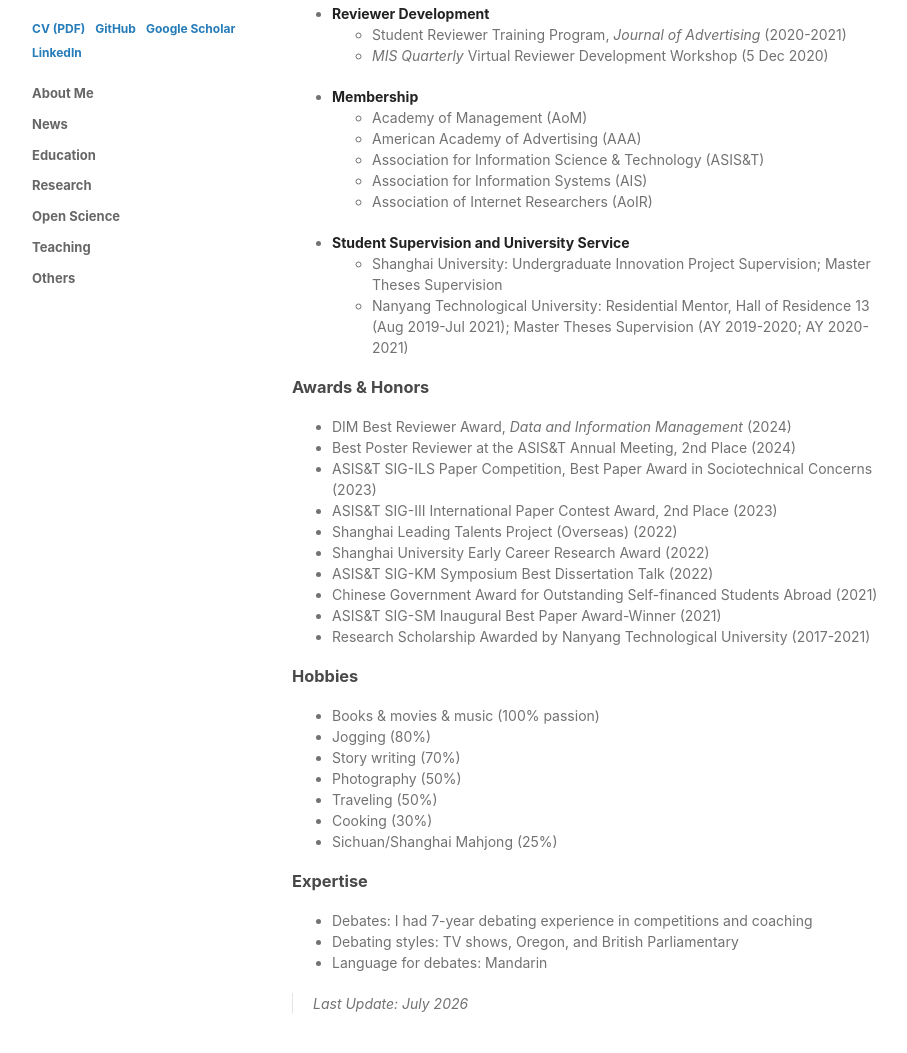
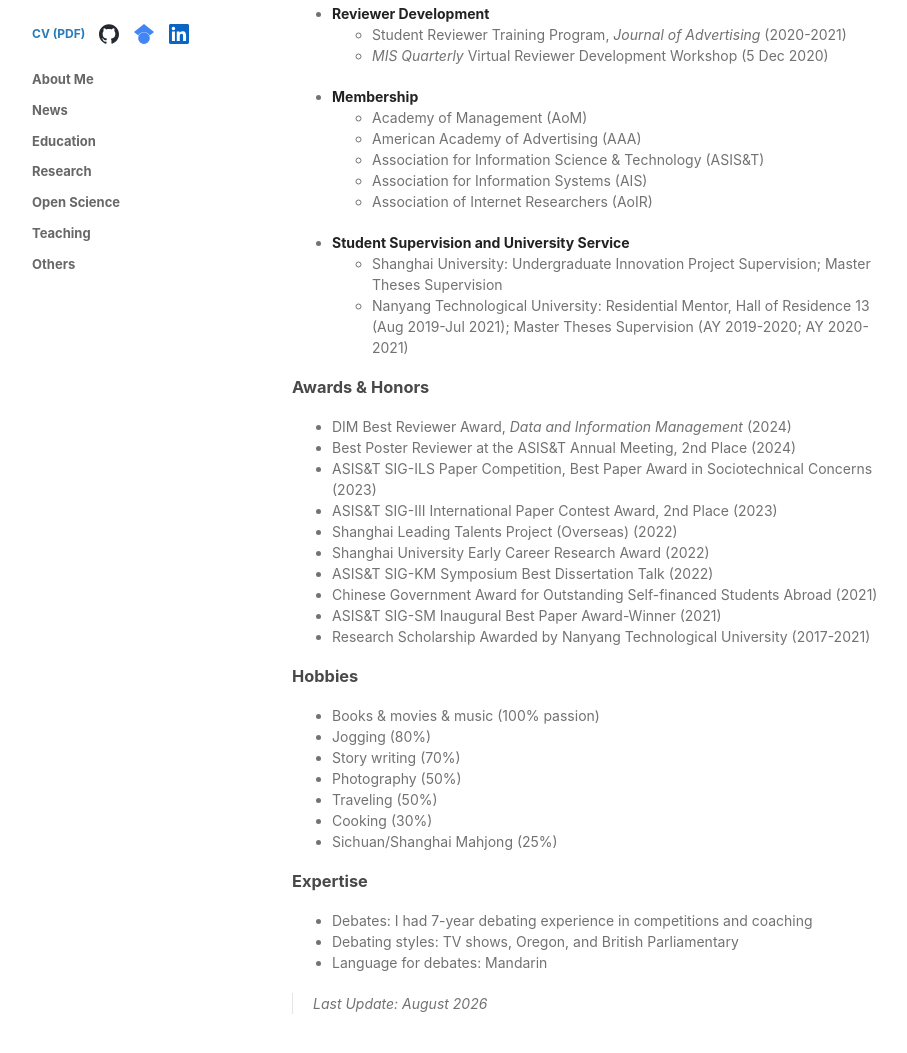
Before and after one commit to xiaoyu0928/xiaoyu0928.github.io, a Jekyll site: the page built from index.md, in a window 1280 px wide and 1400 px high, scrolled down 9839 px. Shown: the part 316-1369 px from the top of the window, without its empty margins (178-1085 px from the left). Built offline with Jekyll 4.4.1, drawn with Linux system fonts in a browser that asks for light colours; our own code applies the rules of GitHub Pages for plain Markdown files; some of the changed text lies outside the part shown.

Commit message:
Refresh header links and update date

```diff
--- a/_config.yml
+++ b/_config.yml
@@ -1,4 +1,4 @@
 title: Xiaoyu Chen
-description: "Hi, welcome to my webpage! Email:  xiaoyu-chen@shu.edu.cn"
+description: "Hi, I'm Xiaoyu, welcome to my webpage! "
 theme: jekyll-theme-minimal
 markdown: kramdown
--- a/_layouts/default.html
+++ b/_layouts/default.html
@@ -17,10 +17,25 @@
         <p>{{ site.description | default: site.github.project_tagline }}</p>
 
         <div class="profile-links" aria-label="Profile links">
-          <a href="{{ '/assets/files/Xiaoyu%20Chen_CV_updated%20on%20July%202026.pdf' | relative_url }}">CV (PDF)</a>
-          <a href="https://github.com/xiaoyu0928" rel="external">GitHub</a>
-          <a href="https://scholar.google.com/citations?user=maIxQRMAAAAJ" rel="external">Google Scholar</a>
-          <a href="https://www.linkedin.com/in/xiaoyu-chen-%E9%99%88%E6%99%93%E5%AE%87-8b1b38103/" rel="external">LinkedIn</a>
+          <a class="cv-link" href="{{ '/assets/files/Xiaoyu%20Chen_CV_updated%20on%20July%202026.pdf' | relative_url }}">CV (PDF)</a>
+          <a class="profile-icon-link profile-icon-link--github" href="https://github.com/xiaoyu0928" rel="external" title="GitHub">
+            <svg class="profile-icon" viewBox="0 0 24 24" aria-hidden="true" focusable="false">
+              <path d="M12 .297c-6.63 0-12 5.373-12 12 0 5.303 3.438 9.8 8.205 11.385.6.113.82-.258.82-.577 0-.285-.01-1.04-.015-2.04-3.338.724-4.042-1.61-4.042-1.61C4.422 18.07 3.633 17.7 3.633 17.7c-1.087-.744.084-.729.084-.729 1.205.084 1.838 1.236 1.838 1.236 1.07 1.835 2.809 1.305 3.495.998.108-.776.417-1.305.76-1.605-2.665-.3-5.466-1.332-5.466-5.93 0-1.31.465-2.38 1.235-3.22-.135-.303-.54-1.523.105-3.176 0 0 1.005-.322 3.3 1.23.96-.267 1.98-.399 3-.405 1.02.006 2.04.138 3 .405 2.28-1.552 3.285-1.23 3.285-1.23.645 1.653.24 2.873.12 3.176.765.84 1.23 1.91 1.23 3.22 0 4.61-2.805 5.625-5.475 5.92.42.36.81 1.096.81 2.22 0 1.606-.015 2.896-.015 3.286 0 .315.21.69.825.57C20.565 22.092 24 17.592 24 12.297c0-6.627-5.373-12-12-12"/>
+            </svg>
+            <span class="sr-only">GitHub</span>
+          </a>
+          <a class="profile-icon-link profile-icon-link--scholar" href="https://scholar.google.com/citations?user=maIxQRMAAAAJ" rel="external" title="Google Scholar">
+            <svg class="profile-icon" viewBox="0 0 24 24" aria-hidden="true" focusable="false">
+              <path d="M5.242 13.769 0 9.5 12 0l12 9.5-5.242 4.269C17.548 11.249 14.978 9.5 12 9.5s-5.548 1.748-6.758 4.269ZM12 10a7 7 0 1 0 0 14 7 7 0 0 0 0-14Z"/>
+            </svg>
+            <span class="sr-only">Google Scholar</span>
+          </a>
+          <a class="profile-icon-link profile-icon-link--linkedin" href="https://www.linkedin.com/in/xiaoyu-chen-%E9%99%88%E6%99%93%E5%AE%87-8b1b38103/" rel="external" title="LinkedIn">
+            <svg class="profile-icon" viewBox="0 0 24 24" aria-hidden="true" focusable="false">
+              <path d="M20.447 20.452h-3.554v-5.569c0-1.328-.027-3.037-1.852-3.037-1.853 0-2.136 1.447-2.136 2.939v5.667H9.351V9h3.414v1.561h.046c.477-.9 1.637-1.85 3.37-1.85 3.601 0 4.267 2.37 4.267 5.455v6.286ZM5.337 7.433a2.062 2.062 0 1 1 0-4.124 2.062 2.062 0 0 1 0 4.124ZM7.119 20.452H3.555V9h3.564v11.452ZM22.225 0H1.771C.792 0 0 .774 0 1.729v20.542C0 23.227.792 24 1.771 24h20.451C23.2 24 24 23.227 24 22.271V1.729C24 .774 23.2 0 22.222 0h.003Z"/>
+            </svg>
+            <span class="sr-only">LinkedIn</span>
+          </a>
         </div>
 
         {% if site.github.is_project_page %}
--- a/assets/css/style.scss
+++ b/assets/css/style.scss
@@ -16,14 +16,75 @@ html {
 
 .profile-links {
   display: flex;
+  align-items: center;
   flex-wrap: wrap;
-  gap: 6px 10px;
+  gap: 7px;
   margin: 0 0 18px;
 
   a {
     font-size: 12px;
     font-weight: 700;
   }
+
+  .cv-link {
+    margin-right: 3px;
+  }
+
+  .profile-icon-link {
+    display: inline-flex;
+    align-items: center;
+    justify-content: center;
+    width: 28px;
+    height: 28px;
+    border-radius: 6px;
+    line-height: 1;
+    text-decoration: none;
+    transition: background-color 0.16s ease, opacity 0.16s ease, transform 0.16s ease;
+
+    &:hover,
+    &:focus {
+      background: #eef4f8;
+      opacity: 0.82;
+      outline: none;
+      transform: translateY(-1px);
+    }
+
+    &:focus-visible {
+      box-shadow: 0 0 0 2px #267cb9;
+    }
+  }
+
+  .profile-icon-link--github {
+    color: #24292f;
+  }
+
+  .profile-icon-link--scholar {
+    color: #4285f4;
+  }
+
+  .profile-icon-link--linkedin {
+    color: #0a66c2;
+  }
+
+  .profile-icon {
+    display: block;
+    width: 20px;
+    height: 20px;
+    fill: currentColor;
+  }
+}
+
+.sr-only {
+  position: absolute;
+  width: 1px;
+  height: 1px;
+  padding: 0;
+  margin: -1px;
+  overflow: hidden;
+  clip: rect(0, 0, 0, 0);
+  clip-path: inset(50%);
+  white-space: nowrap;
+  border: 0;
 }
 
 .main-navigation {
--- a/index.md
+++ b/index.md
@@ -369,4 +369,4 @@ To support transparent and reusable research, our group is building a GitHub-hos
 - Debating styles: TV shows, Oregon, and British Parliamentary
 - Language for debates: Mandarin
 
-> Last Update: July 2026
+> Last Update: August 2026
```
